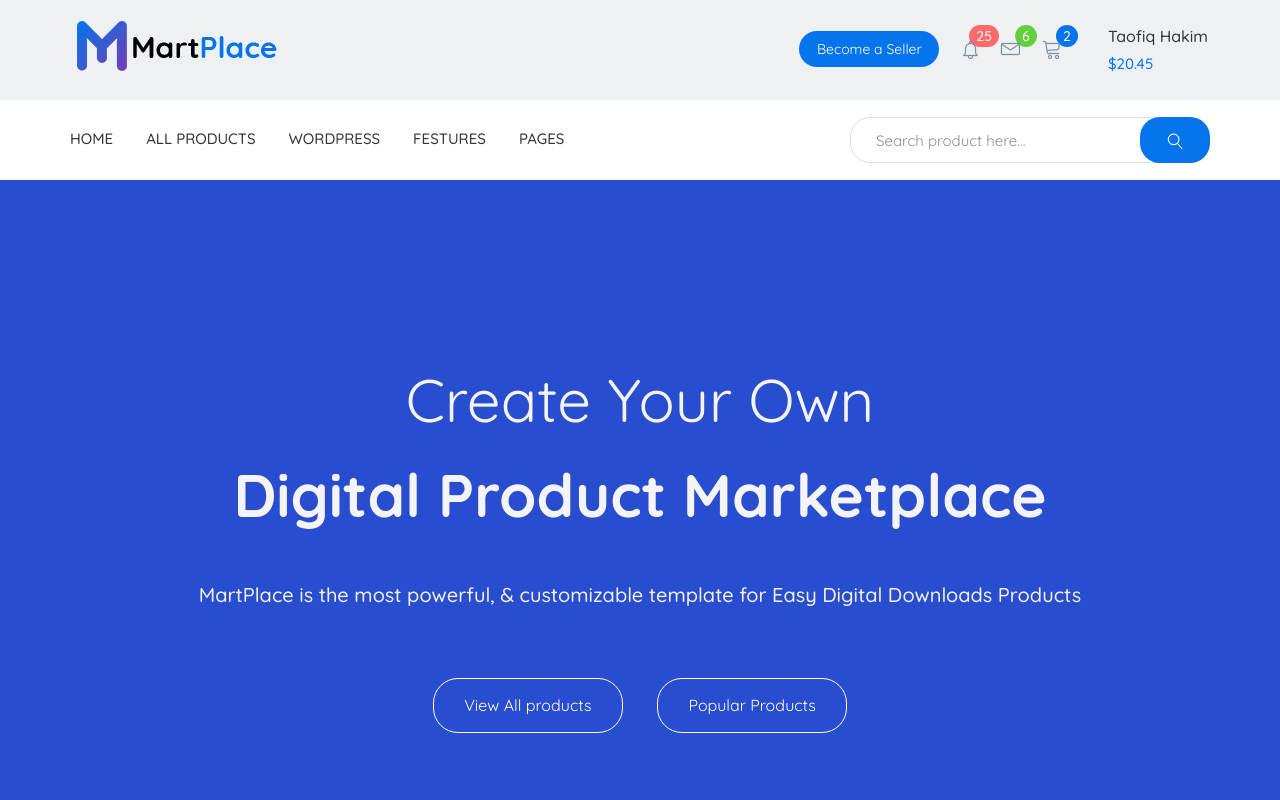
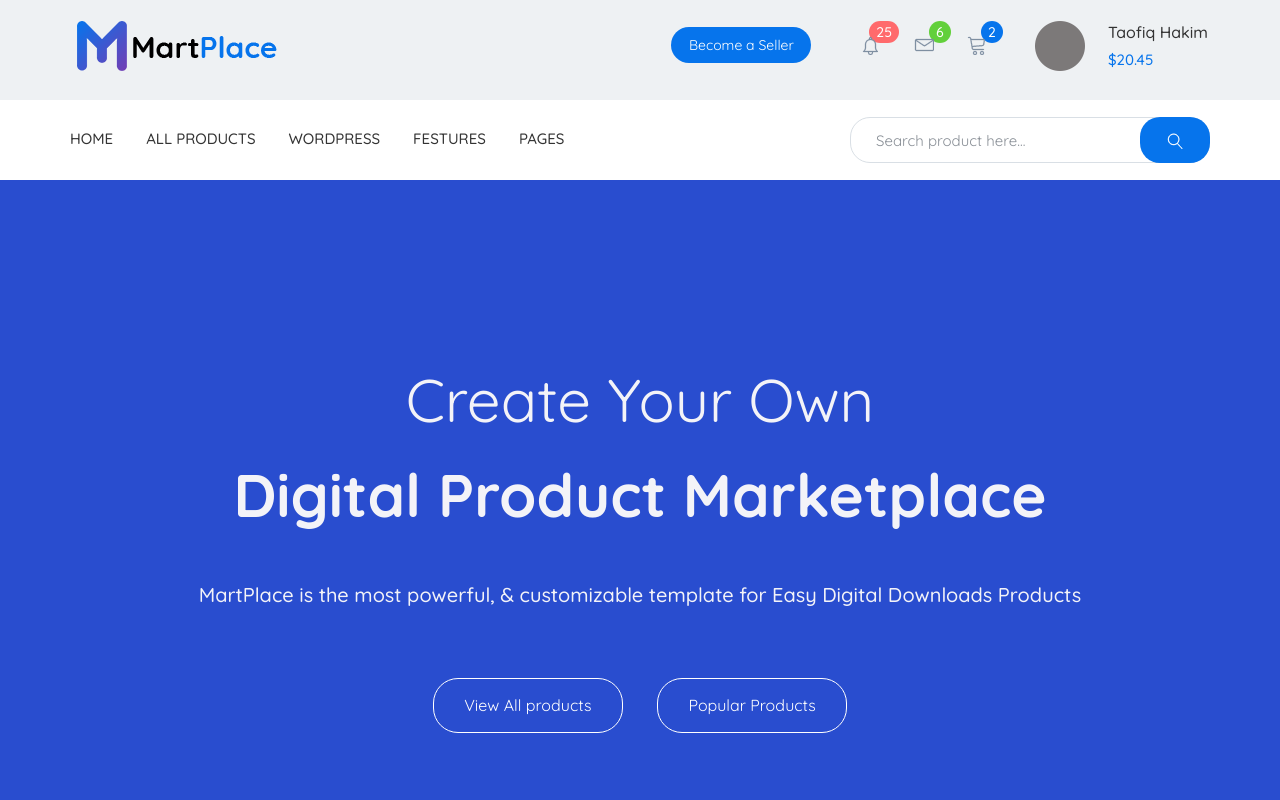
Before and after one commit to Alex090283/martplace, a website: page app/index.html in a window 1280 px wide. Shown: the top 800 px of the page. Drawn offline with nearby package versions, Linux system fonts and the light colour scheme; a web font is replaced by a local one.

Commit message:
corection header main page - links and images

```diff
--- a/app/index.html
+++ b/app/index.html
@@ -30,14 +30,17 @@
                             </a>
                         </button>
                         <div class="header__top-icons">
-                            <div class="header__top-icon bell">25</div>
-                            <div class="header__top-icon letter">6</div>
-                            <div class="header__top-icon basket">2</div>
+                            <a href="#" class="header__top-icon bell">25</a>
+                            <a href="#" class="header__top-icon letter">6</a>
+                            <a href="#" class="header__top-icon basket">2</a>
                         </div>
+                        <a class="header__top-avatar" href="#">
+                            <img src="images/header/avatar.png" alt="">
+                        </a>
                         <div class="header__top-personal">
-                            <div class="header__top-name">
+                            <a class="header__top-name" href="#">
                                 Taofiq Hakim
-                            </div>
+                            </a>
                             <div class="header__top-balance">
                                 $20.45
                             </div>
--- a/app/scss/style.scss
+++ b/app/scss/style.scss
@@ -36,7 +36,7 @@
     border-radius: 30px;
     width: 140px;
     height: 36px;
-    margin-right: 30px;
+    margin-right: 58px;
     a {
         color: #fff;
         font-size: 14px;
@@ -68,7 +68,7 @@
 .bell {
     position: relative;
     background-color: #ff6a6c;
-    margin-right: 16px;
+    margin-right: 30px;
     &::before {
         content: '';
         position: absolute;
@@ -84,7 +84,7 @@
 .letter {
     position: relative;
     background-color: #62d03b;
-    margin-right: 19px;
+    margin-right: 30px;
     &::before {
         content: '';
         position: absolute;
@@ -99,7 +99,7 @@
 
 .basket {
     background-color: #0674ec;
-    margin-right: 30px;
+    margin-right: 32px;
     position: relative;
     &::before {
         content: '';
@@ -111,6 +111,10 @@
         left: -14px;
         bottom: -12px;
     }
+}
+
+.header__top-avatar {
+    margin-right: 23px;
 }
 
 .header__top-personal {
```
Also changed, not shown: app/css/style.min.css, app/fonts/icomoon.ttf (deleted), app/fonts/icomoon.woff (deleted), app/images/header/avatar.png (added), 2 other files.
